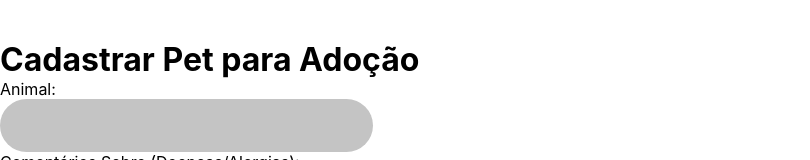
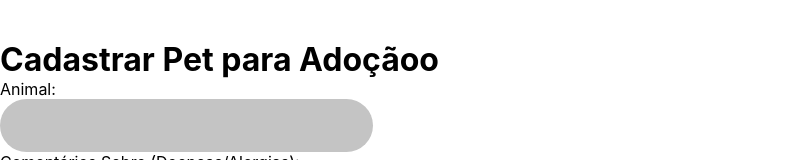
Before and after one commit to NauaaN/ReactAmeMais, a React (Create React App) app: page /cadastrarpet in a window 1280 px wide. Shown: the top 160 px of the page, without its empty margins (0-810 px from the left). Built offline with nearby package versions, Linux system fonts and the light colour scheme.

Commit message:
altereii

```diff
--- a/src/pages/cadastrarpet/index.js
+++ b/src/pages/cadastrarpet/index.js
@@ -16,7 +16,7 @@ export default function index() {
             </div>
         <div className='container1m'>
                 <div>
-                  <h1>Cadastrar Pet para Adoção</h1>
+                  <h1>Cadastrar Pet para Adoçãoo</h1>
                   <p>Animal:</p>
                 </div>
           <div>
```
